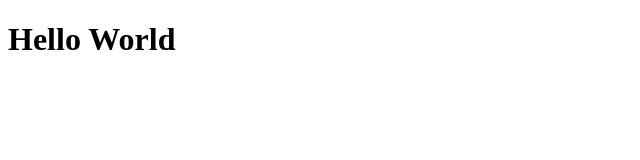
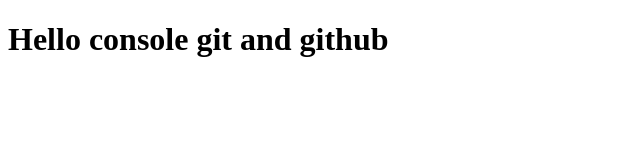
Before and after one commit to TheStreck/Primer-archivo-con-git, a plain HTML site: page index.html in a window 1280 px wide. Shown: the whole page, without its empty margins (0-640 px from the left). Drawn offline with Linux system fonts and the light colour scheme.

Commit message:
segunda captura del archivo

```diff
--- a/index.html
+++ b/index.html
@@ -2,11 +2,11 @@
 <html lang="es">
 <head>
 	<meta charset="UTF-8">
-	<title>Hello world</title>
+	<title>Mi primera pagina con git</title>
 </head>
 <body>
 
-	<h1>Hello World</h1>
+	<h1>Hello console git and github</h1>
 
 </body>
 </html>
```
